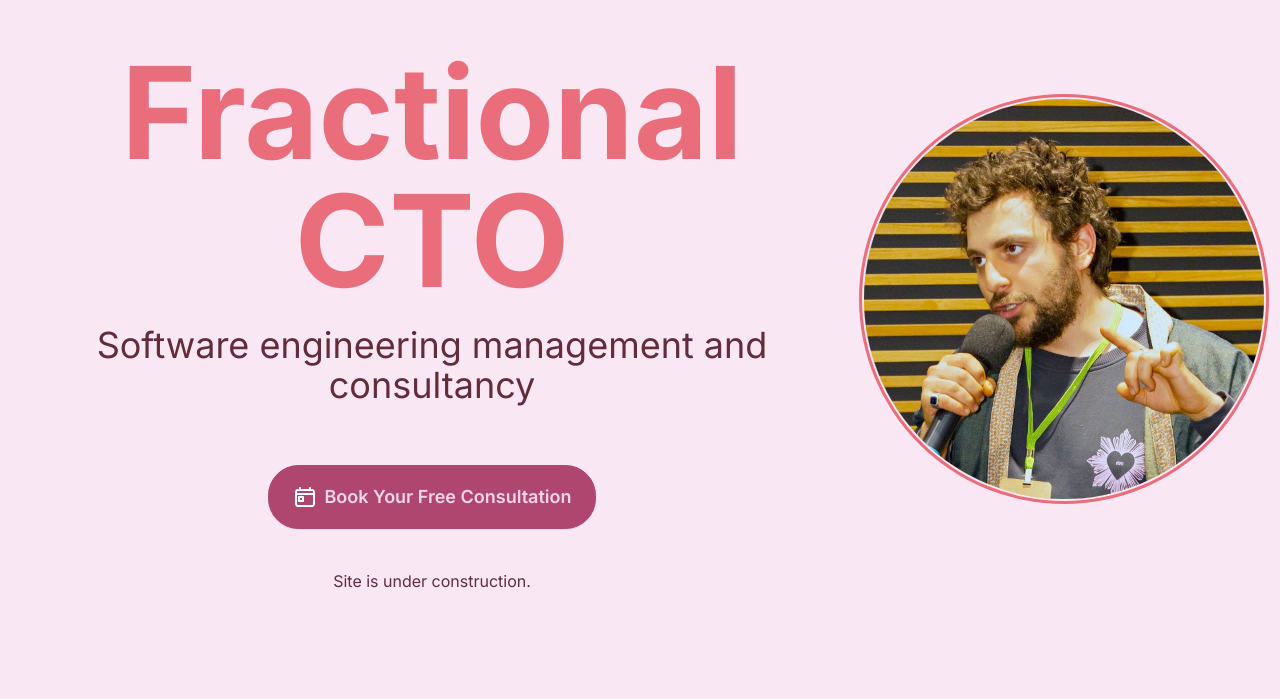
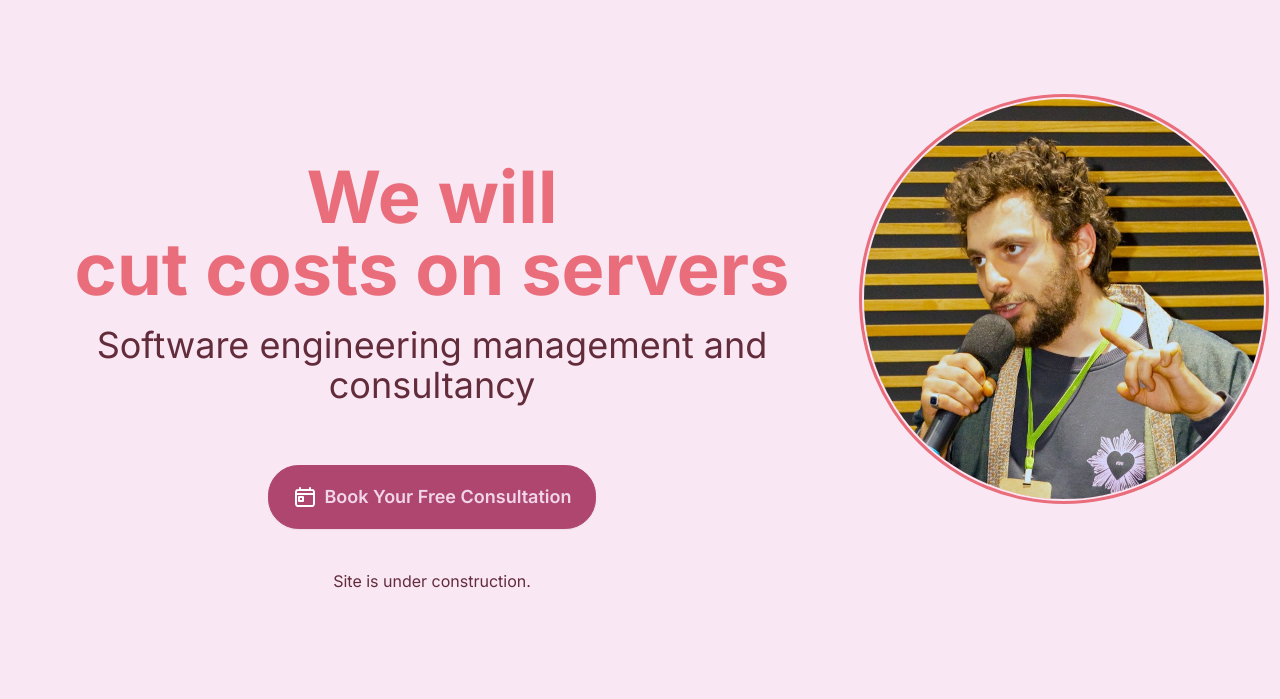
Before and after one commit to shekspir55/consultancy, a Next.js app: page / in a window 1280 px wide. Shown: the part 101-800 px from the top of the page. Built offline with nearby package versions, Linux system fonts and the light colour scheme.

Commit message:
WhatWeDo

```diff
--- a/src/app/common/what-we-do.tsx
+++ b/src/app/common/what-we-do.tsx
@@ -1,11 +1,36 @@
-// "use client";
+"use client";
 
 import { useState, useEffect } from "react";
 
 export default function WhatWeDo() {
+  const fields = [
+    "optimize team structure",
+    "scale slower",
+    "cut costs on servers",
+    "cut costs on inefficiency",
+    "hire a team"
+  ];
+
+  const [field, setField] = useState(fields[0]);
+
+  useEffect(() => {
+    let iterator = 0;
+    const interval = setInterval(() => {
+      setField(fields[iterator]);
+
+      iterator++;
+      if (iterator === fields.length) {
+        iterator = 0;
+      }
+    }, 2000);
+    return () => {
+      clearInterval(interval);
+    };
+  }, []);
+
   return (
-    <div className="text-primary md:text-9xl md:h-[300px] h-[140px] text-6xl font-bold align-bottom flex items-end justify-center mb-5">
-      <span>Fractional CTO</span>
+    <div className="text-primary md:text-7xl md:h-[300px] h-[140px] text-6xl font-bold align-bottom flex items-end justify-center mb-5">
+      <span className="h-30">We will <br/> {field}</span>
     </div>
   );
 }
--- a/src/app/page.tsx
+++ b/src/app/page.tsx
@@ -162,7 +162,7 @@ export default function Home() {
         </div>
       </div>
       {/* <div className="divider"></div> */}
-      {/* <div className=" bg-base-100 min-h-screen">
+      <div className=" bg-base-100 min-h-screen">
         <div className="flex justify-center">
           <div className="max-w-lg p-7">
             <h2 className="text-4xl font-bold">Things we can help with.</h2>
@@ -284,7 +284,7 @@ export default function Home() {
             </ul>
           </div>
         </div>
-      </div> */}
+      </div>
       <div className="divider"></div>
       <div className=" bg-base-100 p-10">
         <div className="flex justify-center">
```
